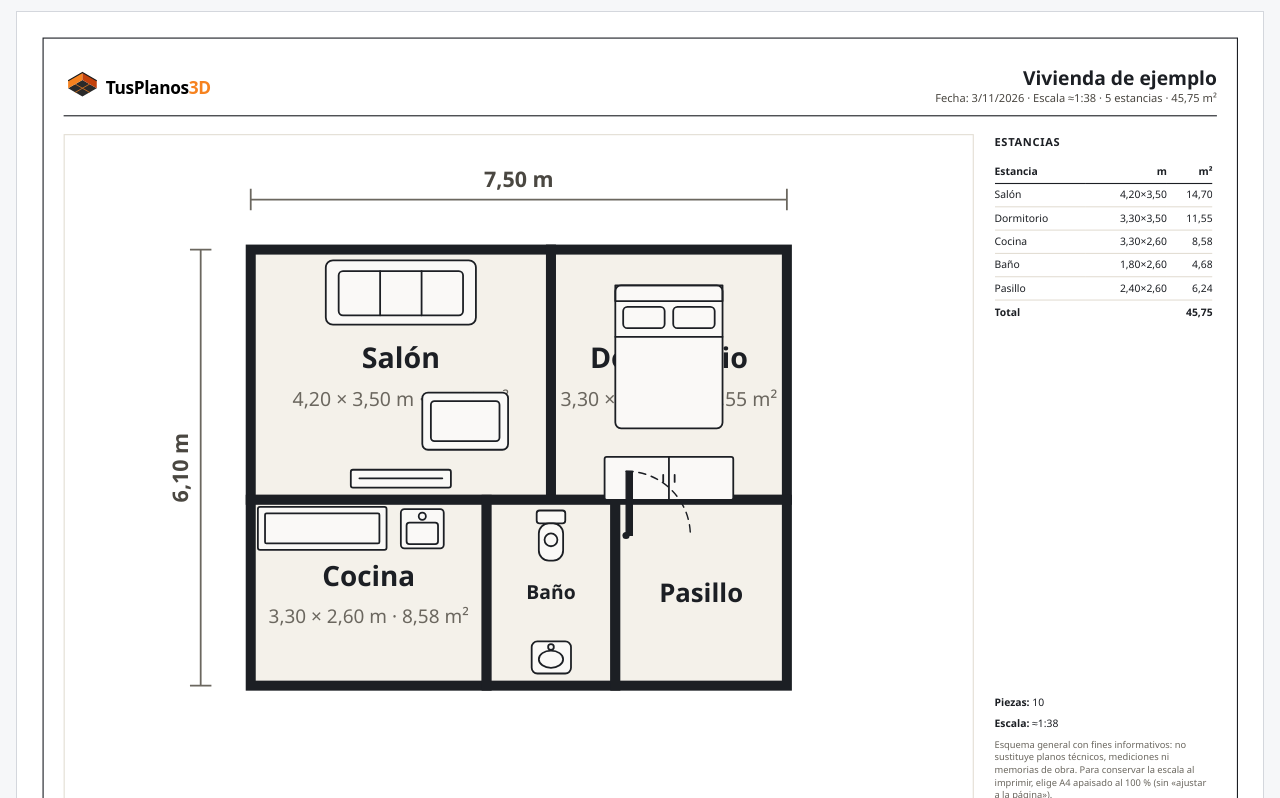
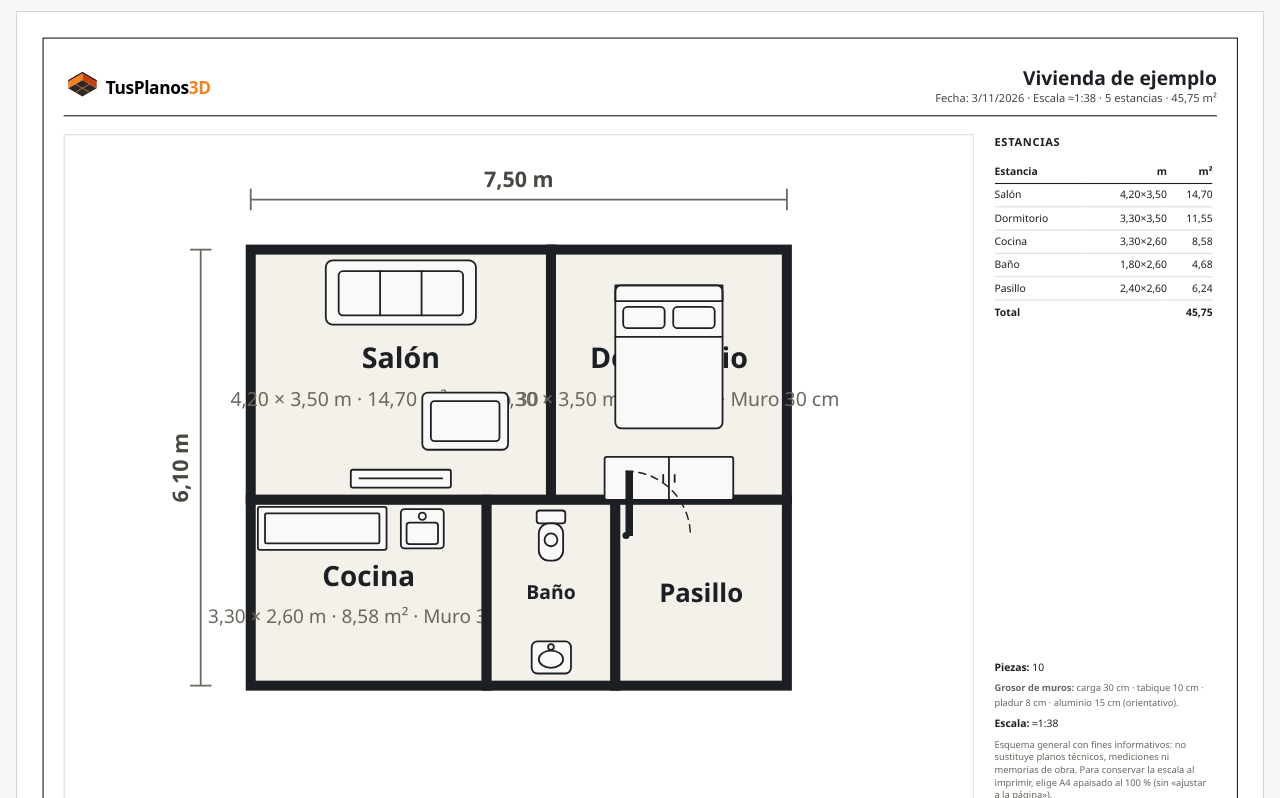
Before and after one commit to montyxace-sys/pnanos3d, a Next.js app: page / in a window 1280 px wide. Shown: the part 902-1700 px from the top of the page. Built offline with nearby package versions, Linux system fonts and the light colour scheme; no server answers.

Commit message:
feat: show exact wall thickness (cm) on plan and print legend

```diff
--- a/src/components/plano/PlanEditor.tsx
+++ b/src/components/plano/PlanEditor.tsx
@@ -101,7 +101,7 @@ export default function PlanEditor() {
   const [doc, setDoc] = useState<PlanDoc>(() => exampleDoc());
   const [selection, setSelection] = useState<Selection>(null);
   const [drawMode, setDrawMode] = useState(false);
-  const [drawWallType, setDrawWallType] = useState<"carga" | "tabique">("carga");
+  const [drawWallType, setDrawWallType] = useState<"carga" | "tabique" | "pladur" | "aluminio">("carga");
   const [preview, setPreview] = useState<{ x: number; y: number; w: number; h: number } | null>(null);
   const [cursorPos, setCursorPos] = useState<{ x: number; y: number } | null>(null);
   const [msg, setMsg] = useState<string | null>(null);
@@ -504,12 +504,14 @@ export default function PlanEditor() {
         </button>
         <select
           value={drawWallType}
-          onChange={(e) => setDrawWallType(e.target.value as "carga" | "tabique")}
+          onChange={(e) => setDrawWallType(e.target.value as "carga" | "tabique" | "pladur" | "aluminio")}
           aria-label="Grosor de pared al dibujar"
           className="rounded border border-line bg-paper px-2 py-2 text-xs font-semibold uppercase tracking-wide text-ink outline-none focus:border-accent"
         >
           <option value="carga">Pared carga (30 cm)</option>
           <option value="tabique">Tabique (10 cm)</option>
+          <option value="pladur">Pladur / drywall (8 cm)</option>
+          <option value="aluminio">Muro de aluminio (15 cm)</option>
         </select>
 
         <button type="button" onClick={addRoom} className={btn}>
--- a/src/components/plano/PlanSheet.tsx
+++ b/src/components/plano/PlanSheet.tsx
@@ -231,6 +231,9 @@ export default function PlanSheet({ doc }: { doc: PlanDoc }) {
               <div>
                 <strong>Piezas:</strong> {doc.pieces.length}
               </div>
+              <div style={{ fontSize: "6.3pt", color: "#6b675f" }}>
+                <strong>Grosor de muros:</strong> carga 30 cm · tabique 10 cm · pladur 8 cm · aluminio 15 cm (orientativo).
+              </div>
               <div>
                 <strong>Escala:</strong> {scaleLabel}
               </div>
--- a/src/components/plano/PlanSvg.tsx
+++ b/src/components/plano/PlanSvg.tsx
@@ -34,6 +34,9 @@ interface PlanSvgProps {
  * Dibujo vectorial del plano, en centímetros. Lo usan tanto el editor
  * (interactivo) como la hoja A4 de la descarga en PDF (solo lectura).
  */
+
+function wallCm(t?: "carga" | "tabique" | "pladur" | "aluminio") { const map = { carga: 30, tabique: 10, pladur: 8, aluminio: 15 }; return map[t || "carga"] || 30; }
+
 export default function PlanSvg({
   doc,
   selection,
@@ -143,7 +146,7 @@ export default function PlanSvg({
               height={room.h}
               fill={selected ? "#fdf3e7" : "#f4f1ea"}
               stroke={selected ? "#f6821f" : "#1c1f24"}
-              strokeWidth={selected ? 10 : room.wallType === "tabique" ? 6 : 14}
+              strokeWidth={selected ? 10 : room.wallType === "aluminio" ? 8 : room.wallType === "pladur" ? 5 : room.wallType === "tabique" ? 6 : 14}
             />
             {fitsText && (
               <>
@@ -167,7 +170,7 @@ export default function PlanSvg({
                     fill="#6b675f"
                     pointerEvents="none"
                   >
-                    {fmt(room.w / 100)} × {fmt(room.h / 100)} m · {fmt(roomArea(room))} m²
+                    {fmt(room.w / 100)} × {fmt(room.h / 100)} m · {fmt(roomArea(room))} m² · Muro {wallCm(room.wallType)} cm
                   </text>
                 )}
               </>
--- a/src/lib/plano/types.ts
+++ b/src/lib/plano/types.ts
@@ -12,7 +12,7 @@ export type Room = {
   y: number;
   w: number;
   h: number;
-  wallType?: 'carga' | 'tabique';
+  wallType?: 'carga' | 'tabique' | 'pladur' | 'aluminio';
 };
 
 /** Pieza colocada sobre el plano (mobiliario o elemento de construcción). */
```
